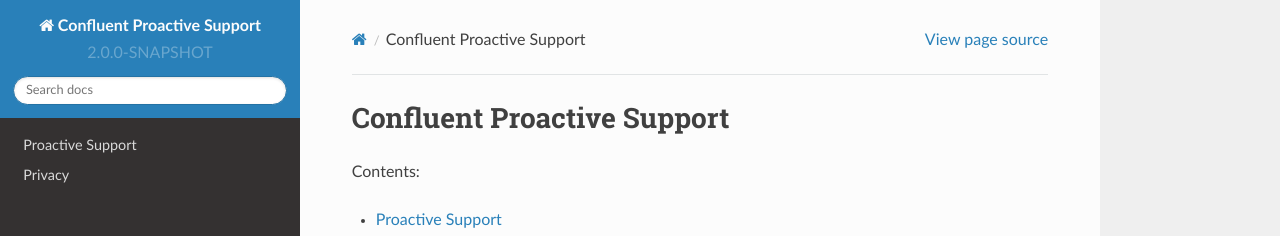
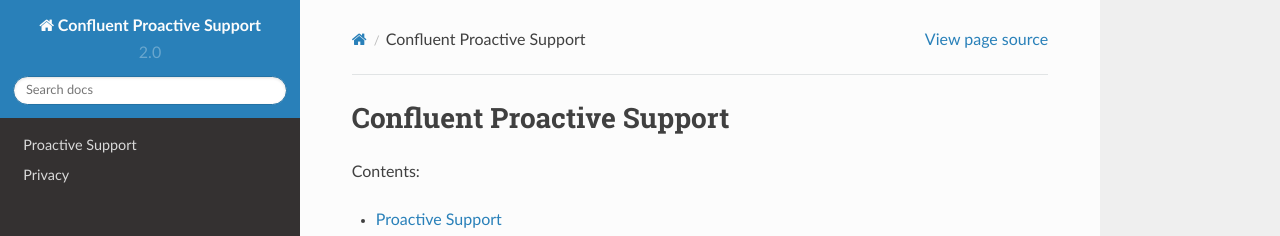
Before and after one commit to mohnishbasha/support-metrics-client, a Sphinx documentation site: the page built from docs/index.rst, in a window 1280 px wide. Shown: the top 236 px of the page. Built offline with Sphinx 7.4.7 and the Read the Docs theme 2.0.0, drawn with Linux system fonts in a browser that asks for light colours.

Commit message:
Define `version` correctly

```diff
--- a/docs/conf.py
+++ b/docs/conf.py
@@ -57,7 +57,7 @@
 # built documents.
 #
 # The short X.Y version.
-version = '2.0.0-SNAPSHOT'
+version = '2.0'
 # The full version, including alpha/beta/rc tags.
 release = '2.0.0-SNAPSHOT'
 
```
